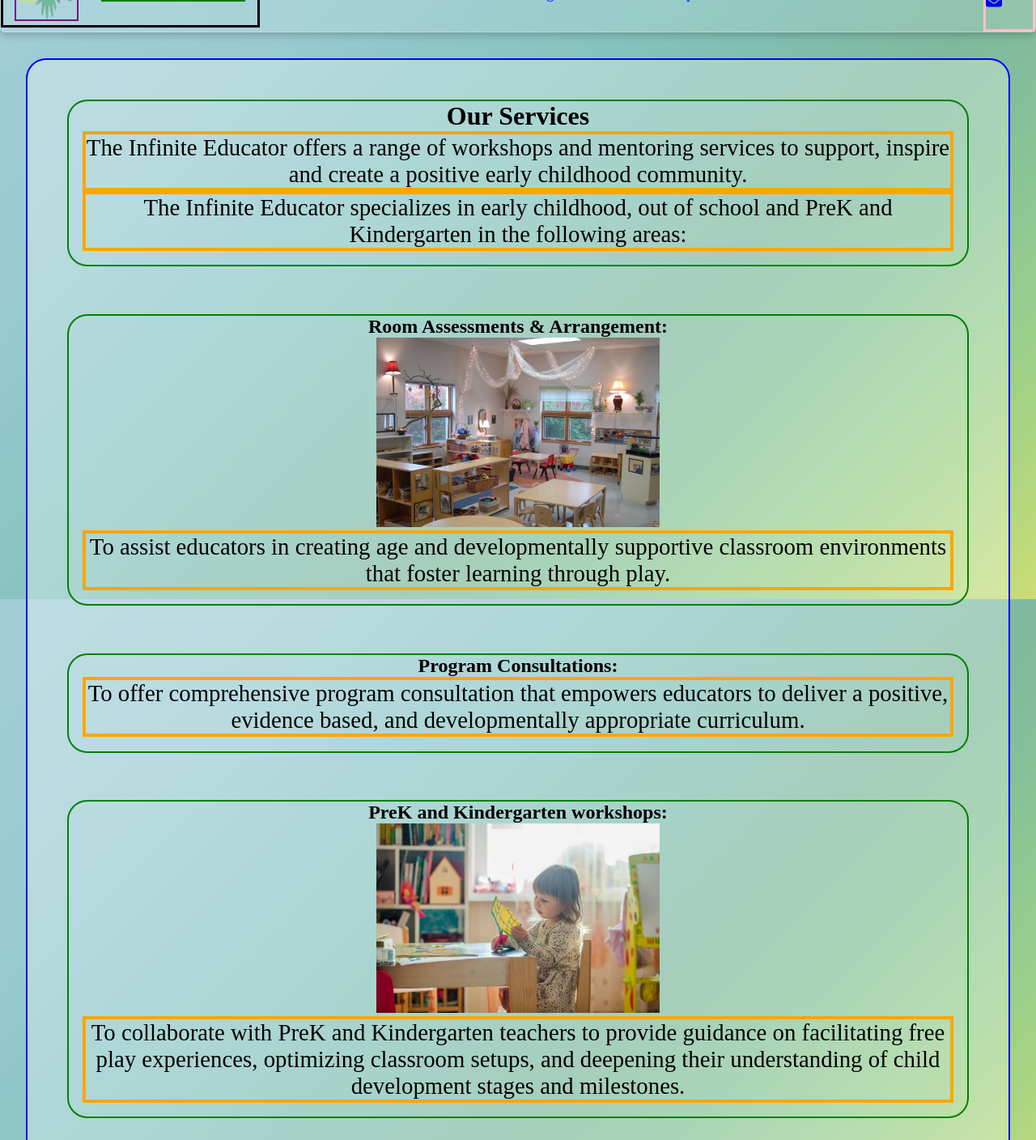
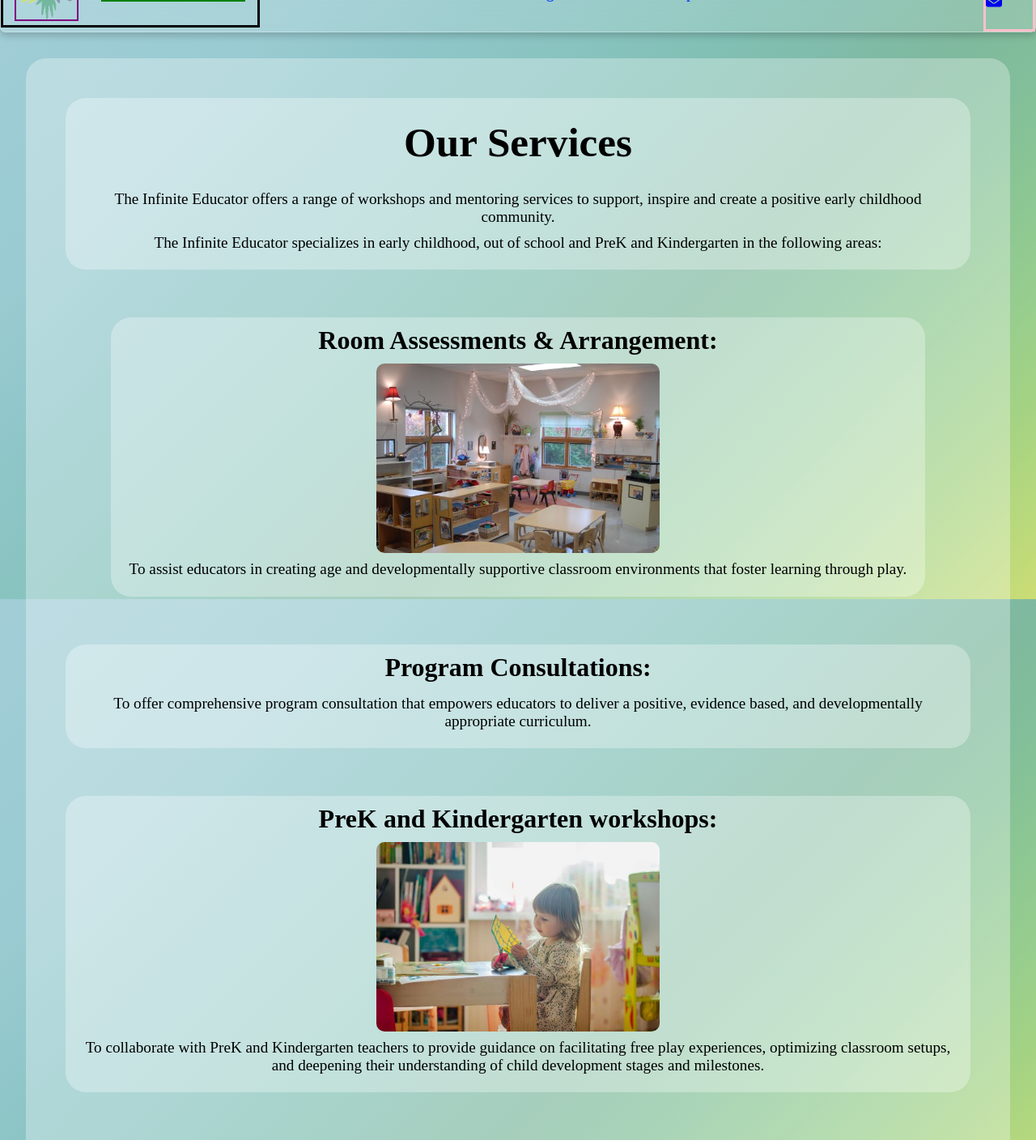
Before and after one commit to CharleenK/The-Infinite-Educator, a React (Create React App) app: page /services in a window 1280 px wide. Shown: the part 60-1468 px from the top of the page at 81% size. Built offline with nearby package versions, Linux system fonts and the light colour scheme.

Commit message:
fontSizeAboutHomeServices

```diff
--- a/src/pages/About.js
+++ b/src/pages/About.js
@@ -7,13 +7,13 @@
 const About = () => {
   return (
     <>
-      <StyledDivA>
-        <StyledH1>
-          The Infinite Educator: Childcare Solutions that Inspire!
-        </StyledH1>
-        <StyledImg1 src={childMessyHands} alt="child with painted hands" />
-      </StyledDivA>
       <StyledDiv1>
+        <StyledDivA>
+          <StyledH1>
+            The Infinite Educator: Childcare Solutions that Inspire!
+          </StyledH1>
+          <StyledImg1 src={childMessyHands} alt="child with painted hands" />
+        </StyledDivA>
         <StyledDiv2>
           <StyledH2>Our Guiding Principles</StyledH2>
           <StyledImg2
@@ -86,37 +86,36 @@
   );
 };
 
-const StyledDivA = styled.div`
-  position: relative;
-`;
 const StyledH1 = styled.h1`
   text-align: center;
   position: absolute;
-  font-size: 4.5vw;
-  color: rgba(75, 229, 160, 1);
-  top: 20%;
+  top: 22%;
   left: 32%;
   transform: translate(-50%, -50%);
+  @media only screen and (max-width: 1000px) {
+    font-size: 4.5vw;
+  }
+  @media only screen and (min-width: 1001px) {
+    font-size: 3.75vw;
+  }
 `;
 
 const StyledH2 = styled.h2`
   font-size: 4vw;
-  color: rgba(241, 254, 248, 1);
   padding: 1%;
 `;
 
 const StyledH3 = styled.h3`
   font-size: 3vw;
-  color: rgba(241, 254, 248, 1);
   padding: 1%;
 `;
 
 const StyledH4 = styled.h4`
+  font-size: 2.25vw;
   padding: 1%;
 `;
 
 const StyledDiv1 = styled.div`
-  border: 2px solid blue;
   border-radius: 25px;
   background-color: rgba(255, 255, 255, 0.3);
   display: inline-flex;
@@ -129,25 +128,40 @@
   padding: 1.5%;
 `;
 
+const StyledDivA = styled.div`
+  position: relative;
+  text-align: center;
+`;
 const StyledDiv2 = styled.div`
-  border: 2px solid green;
+  border: 4px solid #7bb59b;
   border-radius: 25px;
   margin: 2.5%;
   padding: 0% 1.5% 1.5%;
 `;
 
 const StyledDiv3 = styled.div`
-  border: 3px solid pink;
   font-size: 2vw;
   padding: 1%;
 `;
 
 const StyledImg1 = styled.img`
-  width: 75%;
   height: auto;
-  margin-left: 12.5%;
   border: 10px solid white;
-  border-radius: 5px;
+  border-radius: 25px;
+  border: 4px solid #7bb59b;
+  width: 100%;
+  @media only screen and (min-width: 1001px) {
+    width: 111%;
+    margin-left: -5.75%;
+  }
+  @media only screen and (min-width: 1100px) {
+    width: 125%;
+    margin-left: -12.55%;
+  }
+  @media only screen and (min-width: 1100px) {
+    width: 150%;
+    margin-left: -25%;
+  }
 `;
 const StyledImg2 = styled.img`
   width: 50%;
--- a/src/pages/Home.js
+++ b/src/pages/Home.js
@@ -143,8 +143,8 @@
 `;
 const StyledImg3 = styled.img`
   width: 100%;
+  border-radius: 5px;
   height: auto;
-  border-radius: 5px;
   @media only screen and (min-width: 1001px) {
     width: 50%;
   }
--- a/src/pages/Services.js
+++ b/src/pages/Services.js
@@ -1,10 +1,7 @@
 import styled from "styled-components";
-// import colorfulClay from "../images/servicesPics/colorfulClay.jpg";
 import teacherHug from "../images/servicesPics/teacher&hug2.jpg";
 import holdingHands from "../images/servicesPics/holdingHands.jpg";
-// import teacherMotivation from "../
 import bricolage from "../images/servicesPics/bricolage2.jpg";
-// import specialNeeds from "../images/servicesPics/specialNeeds2.jpg";
 import brightClassroom from "../images/servicesPics/brightClassroom2.jpg";
 
 const Services = () => {
@@ -12,19 +9,14 @@
     <>
       <StyledDiv1>
         <StyledDiv2>
-          <h1>Our Services</h1>
+          <StyledH1>Our Services</StyledH1>
           <StyledDiv3>
-            {" "}
             <p>
               The Infinite Educator offers a range of workshops and mentoring
               services to support, inspire and create a positive early childhood
               community.
             </p>
           </StyledDiv3>
-          {/* <StyledImg1
-          src={colorfulClay}
-          alt="toddler placing clay to form a row"
-        /> */}
           <StyledDiv3>
             <p>
               The Infinite Educator specializes in early childhood, out of
@@ -33,10 +25,9 @@
           </StyledDiv3>
         </StyledDiv2>
         <StyledDiv2>
-          <h2>Room Assessments & Arrangement:</h2>
+          <StyledH2>Room Assessments & Arrangement:</StyledH2>
           <StyledImg1 src={brightClassroom} alt="bright, organized classroom" />
           <StyledDiv3>
-            {" "}
             <p>
               To assist educators in creating age and developmentally supportive
               classroom environments that foster learning through play.
@@ -44,13 +35,8 @@
           </StyledDiv3>
         </StyledDiv2>
         <StyledDiv2>
-          <h2>Program Consultations:</h2>
-          {/* <StyledImg1
-            src={specialNeeds}
-            alt="teacher playing with special needs child"
-          /> */}
+          <StyledH2>Program Consultations:</StyledH2>
           <StyledDiv3>
-            {" "}
             <p>
               To offer comprehensive program consultation that empowers
               educators to deliver a positive, evidence based, and
@@ -59,10 +45,9 @@
           </StyledDiv3>
         </StyledDiv2>
         <StyledDiv2>
-          <h2>PreK and Kindergarten workshops:</h2>
+          <StyledH2>PreK and Kindergarten workshops:</StyledH2>
           <StyledImg1 src={bricolage} alt="child using scissors" />
           <StyledDiv3>
-            {" "}
             <p>
               To collaborate with PreK and Kindergarten teachers to provide
               guidance on facilitating free play experiences, optimizing
@@ -72,9 +57,8 @@
           </StyledDiv3>
         </StyledDiv2>
         <StyledDiv2>
-          <h2>Educator Support & Development:</h2>
+          <StyledH2>Educator Support & Development:</StyledH2>
           <StyledDiv3>
-            {" "}
             <p>
               To empower educators to elevate their teaching skills, inspire
               professional growth and enhance educational excellence.
@@ -82,13 +66,12 @@
           </StyledDiv3>
         </StyledDiv2>
         <StyledDiv2>
-          <h2>Power of Positive Guidance:</h2>
+          <StyledH2>Power of Positive Guidance:</StyledH2>
           <StyledImg1
             src={holdingHands}
             alt="child's hand holding adult's finger"
           />
           <StyledDiv3>
-            {" "}
             <p>
               To deliver evidence-based classroom management strategies that are
               designed for immediate application in the classroom and support
@@ -97,10 +80,8 @@
           </StyledDiv3>
         </StyledDiv2>
         <StyledDiv2>
-          <h2>After school team building:</h2>
-          {/* <StyledImg1 src={teacherMotivation} alt="group high-fiving" /> */}
+          <StyledH2>After school team building:</StyledH2>
           <StyledDiv3>
-            {" "}
             <p>
               To foster a collaborative and supportive workplace culture,
               supporting positive personal dynamics to create an engaging team
@@ -109,10 +90,9 @@
           </StyledDiv3>
         </StyledDiv2>
         <StyledDiv2>
-          <h2>Educator Wellness:</h2>
+          <StyledH2>Educator Wellness:</StyledH2>
           <StyledImg1 src={teacherHug} alt="child hugging teacher" />
           <StyledDiv3>
-            {" "}
             <p>
               To empower educators with comprehensive, evidence-based strategies
               that restore professional fulfillment, mitigate workplace stress
@@ -121,7 +101,7 @@
           </StyledDiv3>
         </StyledDiv2>
         <StyledDiv2>
-          <h3>Reflective Practices:</h3>
+          <StyledH2>Reflective Practices:</StyledH2>
           <StyledDiv3>
             <p>
               To empower educators and teachers in enhancing their reflective
@@ -135,9 +115,28 @@
   );
 };
 
+const StyledH1 = styled.h1`
+  padding: 25px;
+  @media only screen and (max-width: 1000px) {
+    font-size: 5vw;
+  }
+  @media only screen and (min-width: 1001px) {
+    font-size: 4vw;
+  }
+`;
+
+const StyledH2 = styled.h2`
+  padding: 10px;
+  @media only screen and (max-width: 1000px) {
+    font-size: 3.5vw;
+  }
+  @media only screen and (min-width: 1001px) {
+    font-size: 2.5vw;
+  }
+`;
+
 const StyledDiv1 = styled.div`
   display: inline-flex;
-  border: 2px solid blue;
   border-radius: 25px;
   background-color: rgba(255, 255, 255, 0.3);
   display: inline-flex;
@@ -151,24 +150,23 @@
 `;
 
 const StyledDiv2 = styled.div`
-  border: 2px solid green;
   border-radius: 25px;
   margin: 2.5%;
   padding: 0% 1.5% 1.5%;
+  background-color: rgba(255, 255, 255, 0.3);
 `;
 
 const StyledDiv3 = styled.div`
-  border: 4px solid orange;
   font-size: 2.25vw;
-  ${
-    "" /* @media only screen and(min-width:500px) {
-    font-size: 5vw; */
+  padding: 5px;
+  @media only screen and (min-width: 1001px) {
+    font-size: 1.5vw;
   }
-  ${"" /* } */}
 `;
 
 const StyledImg1 = styled.img`
   width: 350px;
+  border-radius: 10px;
 `;
 
 export default Services;
```
